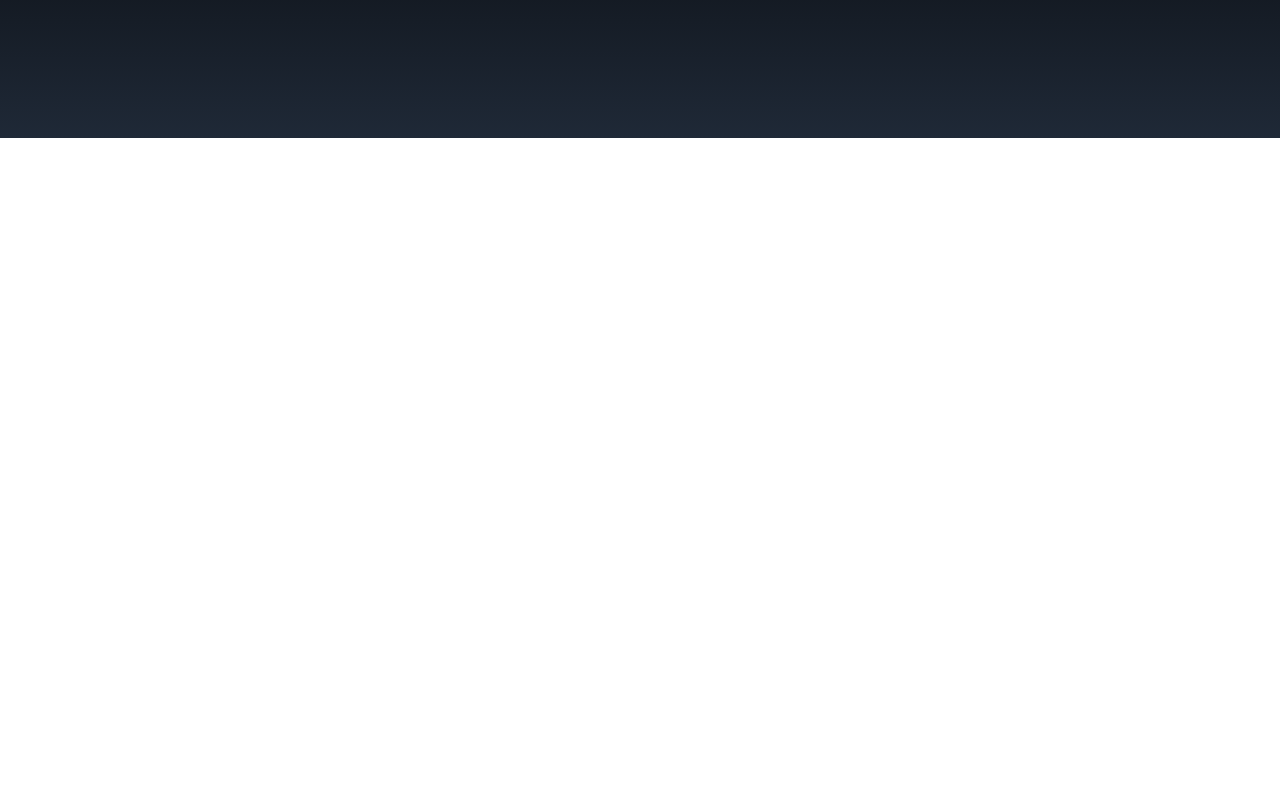
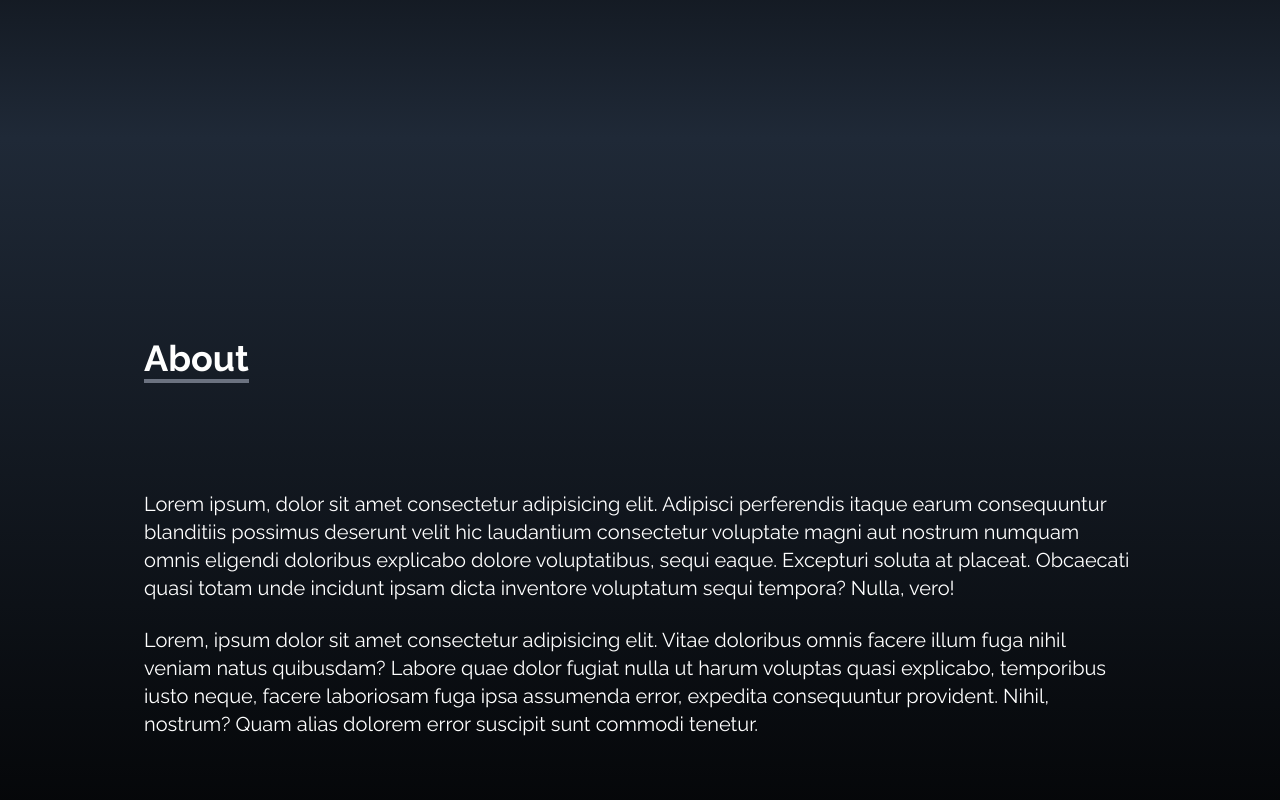
Before and after one commit to YuliiaDikun/portfolio, a React (Create React App) app: page / in a window 1280 px wide. Shown: the part 662-1462 px from the top of the page. Before the commit the page ends 800 px from the top, so only its background shows below. Built offline with nearby package versions, Linux system fonts and the light colour scheme.

Commit message:
create: about section

```diff
--- a/src/App.js
+++ b/src/App.js
@@ -1,12 +1,13 @@
 import NavBar from "./components/NavBar/NavBar";
 import Home from "./components/Home/Home";
 import SocialLinks from "./components/SocialLinks/SocialLinks";
+import About from "./components/About/About";
 function App() {
   return (
     <div>
       <NavBar />
       <Home />
-
+      <About />
       <SocialLinks />
     </div>
   );
--- /dev/null
+++ b/src/components/About/About.jsx
@@ -0,0 +1,20 @@
+import React from 'react'
+
+const About = () => {
+  return (
+      <section name='about' className='w-full h-screen bg-gradient-to-b from-gray-800 to-black text-white'>
+          <div className='max-w-screen-lg p-4 mx-auto flex flex-col justify-center w-full h-full'>
+              <div className='pb-8'>
+                  <p className='text-4xl font-bold inline border-b-4 border-gray-500'>About</p>
+              </div>
+              <p className='text-xl mt-20'>Lorem ipsum, dolor sit amet consectetur adipisicing elit. Adipisci perferendis itaque earum consequuntur blanditiis possimus deserunt velit hic laudantium consectetur voluptate magni aut nostrum numquam omnis eligendi doloribus explicabo dolore voluptatibus, sequi eaque. Excepturi soluta at placeat. Obcaecati quasi totam unde incidunt ipsam dicta inventore voluptatum sequi tempora? Nulla, vero!</p>
+              <br />
+              <p className='text-xl'>
+                  Lorem, ipsum dolor sit amet consectetur adipisicing elit. Vitae doloribus omnis facere illum fuga nihil veniam natus quibusdam? Labore quae dolor fugiat nulla ut harum voluptas quasi explicabo, temporibus iusto neque, facere laboriosam fuga ipsa assumenda error, expedita consequuntur provident. Nihil, nostrum? Quam alias dolorem error suscipit sunt commodi tenetur.
+              </p>
+      </div>
+    </section>
+  )
+}
+
+export default About
```
